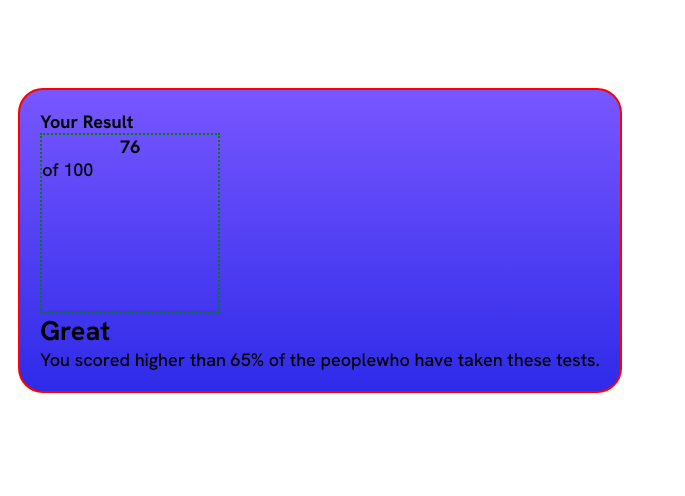
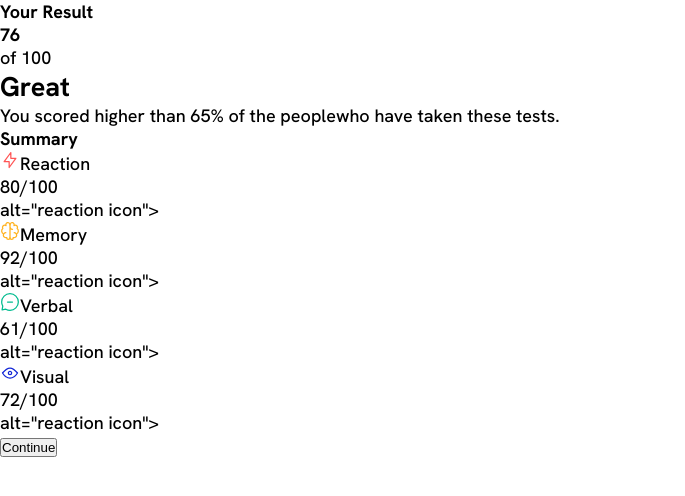
Before and after one commit to Krishnanand-G/learning-flexbox, a plain HTML site: page index.html in a window 1280 px wide. Shown: the whole page, without its empty margins (0-685 px from the left). Drawn offline with Linux system fonts and the light colour scheme.

Commit message:
added markup: summary section:

```diff
--- a/index.html
+++ b/index.html
@@ -27,7 +27,29 @@
       </p>
       </div>
 
-    <div class="summary-section"></div>
+    <div class="summary-section">
+      <h4>Summary</h4>
+      <ul>
+        <li><span class="marks"><img src="/assets/images/icon-reaction.svg">Reaction</span>
+          <p><span class="real">80</span>/100</p>
+          alt="reaction icon">
+        </li>
+        <li><span class="marks"><img src="/assets/images/icon-memory.svg">Memory</span>
+          <p><span class="real">92</span>/100</p>
+          alt="reaction icon">
+        </li>
+        <li><span class="marks"><img src="/assets/images/icon-verbal.svg">Verbal</span>
+          <p><span class="real">61</span>/100</p>
+          alt="reaction icon">
+        </li>
+        <li><span class="marks"><img src="/assets/images/icon-visual.svg">Visual</span>
+          <p><span class="real">72</span>/100</p>
+          alt="reaction icon">
+        </li>
+      </ul>
+
+      <button>Continue</button>
+    </div>
   </div>
 </body>
 </html>
--- a/styles.css
+++ b/styles.css
@@ -13,39 +13,3 @@ body {
     height: 100vh;
     font-size: 18px;
 }
-
-.wrapper {
-    height: 60vh;
-    width: 80vh;
-    display: flex;
-    justify-content: center;
-    align-items: center;
-    background-color: hsl(0, 0%, 100%);
-    border-radius:25px;
-}
-
-.result-section{
-    margin: auto;
-    border: 2px solid red;
-    padding: 20px;
-    background: blue;
-    border-radius: 25px;
-    background-image: linear-gradient(hsl(252, 100%, 67%),
-     hsl(241, 81%, 54%));
-
-     display: flex;
-     flex-direction: column;
-}
-
-.result-container {
-    border: 2px dotted green;
-    height: 22vh;
-    width: 22vh;
-    text-align: center;
-    display: flex;
-    flex-direction: column;
-}
-
-.total {
-    display: flex;
-}
```
